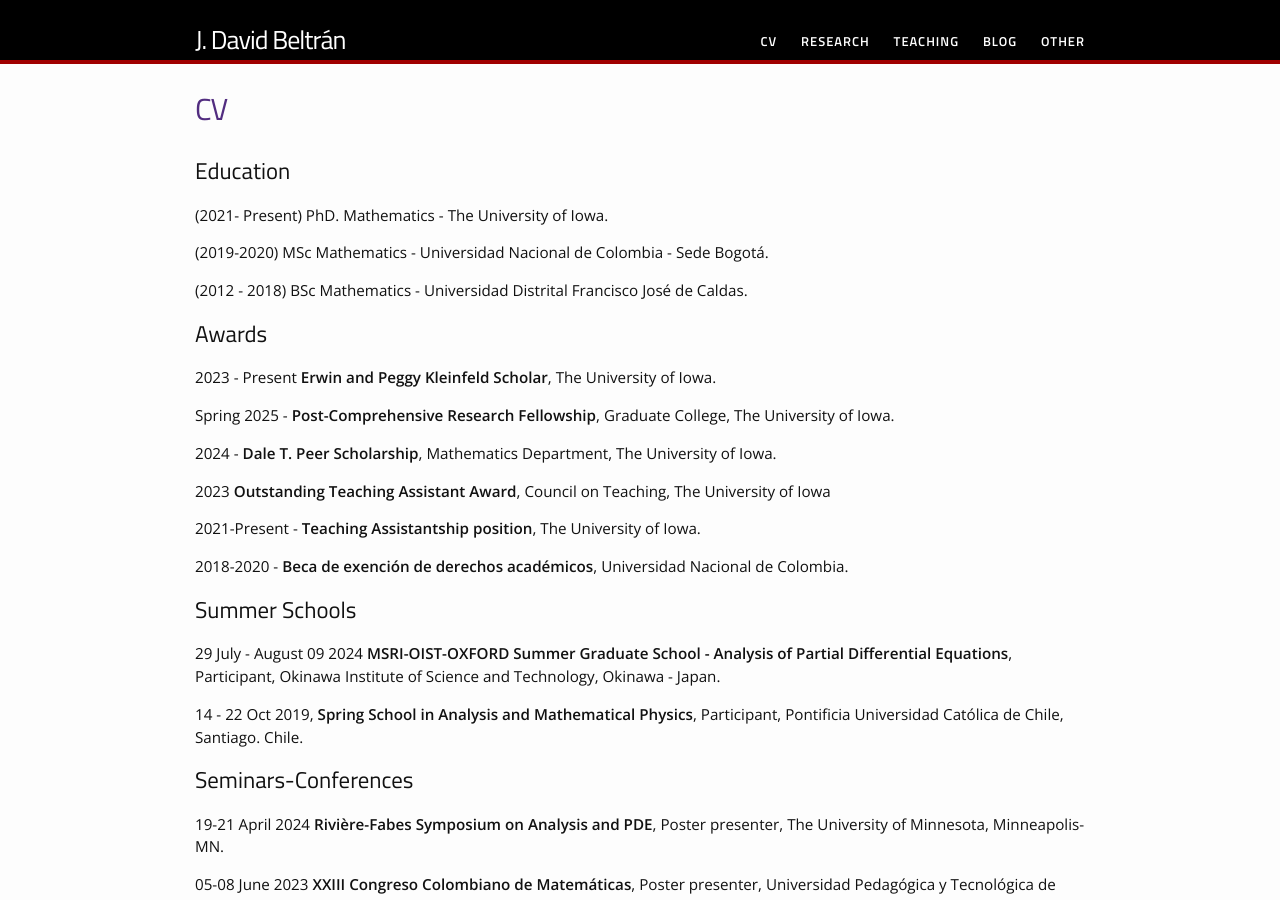
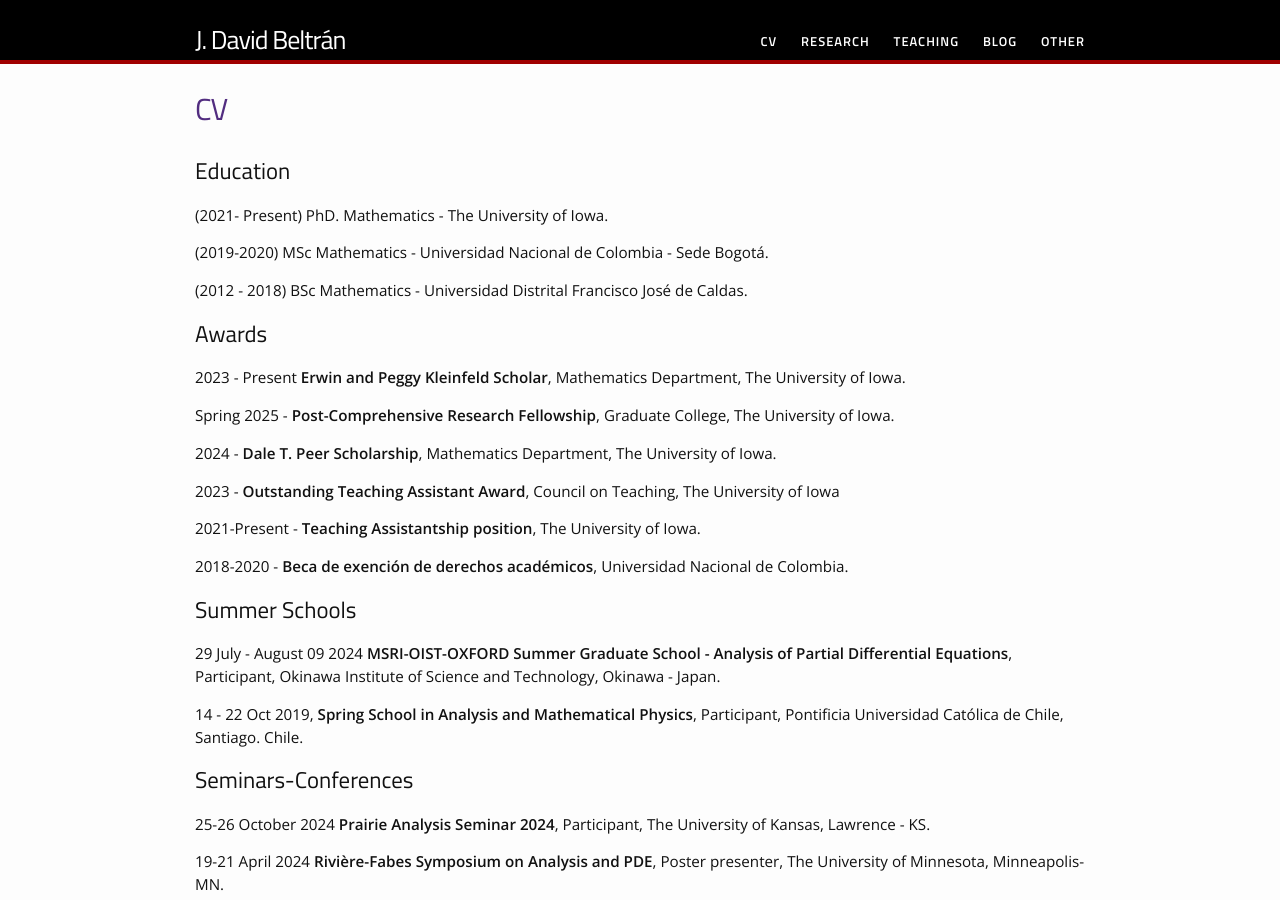
Before and after one commit to jdavidbel/jdavidbel.github.io, a Jekyll site: the page built from cv.md, in a window 1280 px wide and 900 px high. Built offline with Jekyll 4.4.1, drawn with Linux system fonts in a browser that asks for light colours.

Commit message:
More typos fixed
added KU conference as well.

```diff
--- a/cv.md
+++ b/cv.md
@@ -15,13 +15,13 @@ permalink: /cv/
 
 ## Awards
 
-2023 - Present **Erwin and Peggy Kleinfeld Scholar**, The University of Iowa.
+2023 - Present **Erwin and Peggy Kleinfeld Scholar**, Mathematics Department, The University of Iowa.
 
 Spring 2025 - **Post-Comprehensive Research Fellowship**, Graduate College, The University of Iowa.
 
 2024 - **Dale T. Peer Scholarship**, Mathematics Department, The University of Iowa.
 
-2023 **Outstanding Teaching Assistant Award**, Council on Teaching, The University of Iowa
+2023 - **Outstanding Teaching Assistant Award**, Council on Teaching, The University of Iowa
 
 2021-Present - **Teaching Assistantship position**, The University of Iowa.
 
@@ -36,6 +36,7 @@ Spring 2025 - **Post-Comprehensive Research Fellowship**, Graduate College, The
 
 ## Seminars-Conferences
 
+25-26 October 2024 **Prairie Analysis Seminar 2024**, Participant, The University of Kansas, Lawrence - KS.
 
 19-21 April 2024 **Rivière-Fabes Symposium on Analysis and PDE**, Poster presenter, The University of Minnesota, Minneapolis- MN.
 
```
Also changed, not shown: teaching/teaching.md (+1 -1 lines).
